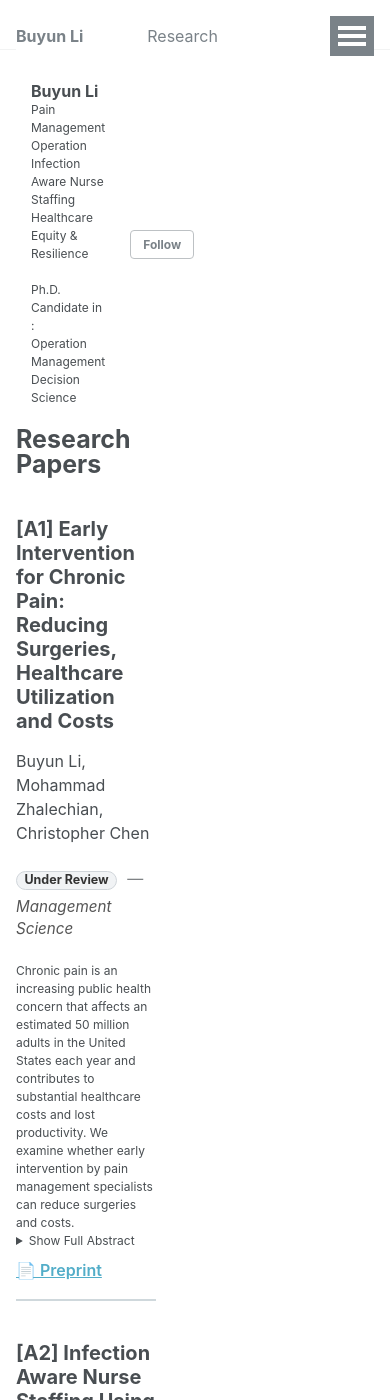
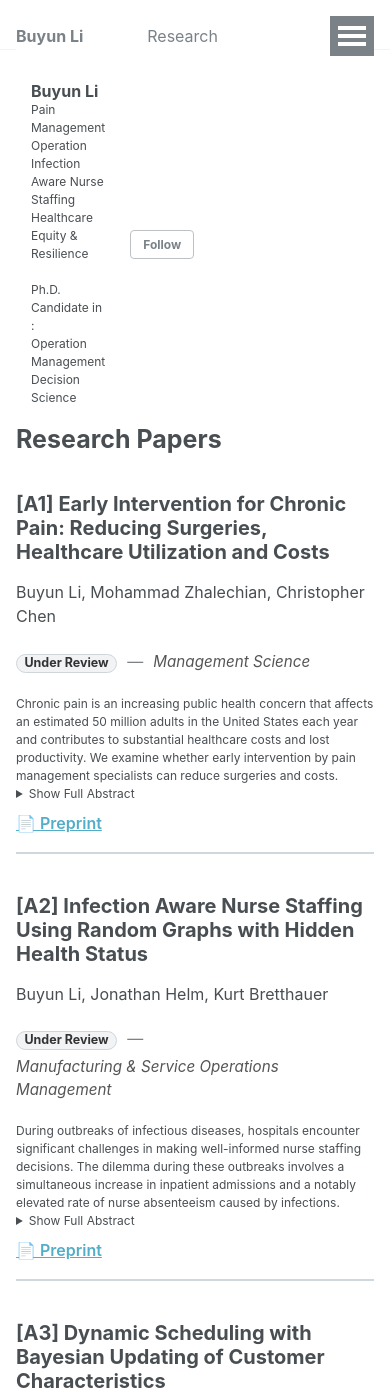
Before and after one commit to BuyunLi/BuyunLi.github.io, a Jekyll site: the page built from _pages/publications.md, in a window 390 px wide and 1400 px high. Built offline with Jekyll 4.4.1, drawn with Linux system fonts in a browser that asks for light colours.

Commit message:
Update _custom.scss

```diff
--- a/_sass/_custom.scss
+++ b/_sass/_custom.scss
@@ -104,24 +104,47 @@ html { scroll-behavior: smooth; }
 }
 .pub__link:hover { text-decoration: underline; }
 
-/* ===== Slimmer side columns (sidebar + TOC) ===== */
-/* Old: minmax(220px, 300px) 1fr minmax(220px, 320px) */
+/* ======= FORCE slimmer sidebar + TOC on publications page ======= */
 #main.with-toc {
+  display: grid !important;
   grid-template-columns:
-    clamp(140px, 15vw, 190px)   /* LEFT sidebar — was up to 300px */
-    minmax(0, 1fr)              /* MAIN content (grows more now) */
-    clamp(160px, 18vw, 220px);  /* RIGHT TOC — was up to 320px */
-  gap: 1.25rem;                  /* slightly tighter gap */
-  max-width: 1180px;             /* optional: keep overall page tidy */
+    150px                 /* LEFT sidebar (fixed, slimmer) */
+    minmax(0, 1fr)        /* MAIN content */
+    200px                 /* RIGHT TOC (fixed, slimmer) */
+    !important;
+  gap: 1.25rem !important;
+  max-width: 1180px;      /* keep page from stretching too wide */
   margin-left: auto;
   margin-right: auto;
 }
 
-/* Keep columns from stretching wider than intended */
-#main.with-toc > .toc--right { max-width: 220px; padding-left: 0.75rem; }
-#main.with-toc > .sidebar    { max-width: 190px; }
+/* Prevent theme styles from widening the side columns */
+#main.with-toc > .sidebar,
+#main.with-toc > .toc--right {
+  width: auto !important;
+  max-width: initial !important;
+  min-width: 0 !important;
+}
 
-/* Make sure nothing inside forces the columns wider */
+/* Extra caps to ensure nothing inside forces a wider column */
+#main.with-toc > .sidebar { max-width: 150px !important; }
+#main.with-toc > .toc--right {
+  max-width: 200px !important;
+  padding-left: 0.75rem !important;
+}
+
+/* Keep grid from being overridden by floats or max-widths */
 #main.with-toc > .sidebar,
 #main.with-toc > .archive,
-#main.with-toc > .toc--right { min-width: 0; }
+#main.with-toc > .toc--right {
+  float: none !important;
+  max-width: none;  /* allowed to shrink due to explicit caps above */
+}
+
+/* Mobile: stack */
+@media (max-width: 980px) {
+  #main.with-toc {
+    grid-template-columns: 1fr !important;
+    max-width: none;
+  }
+}
```
